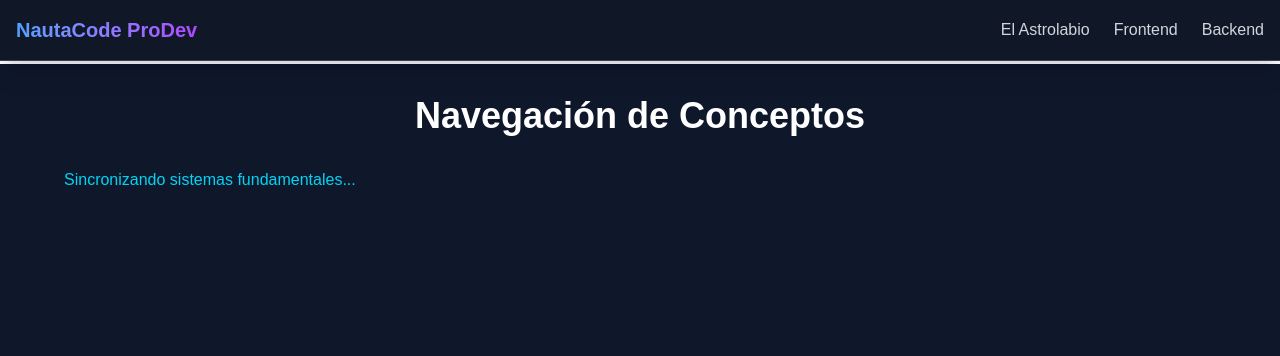
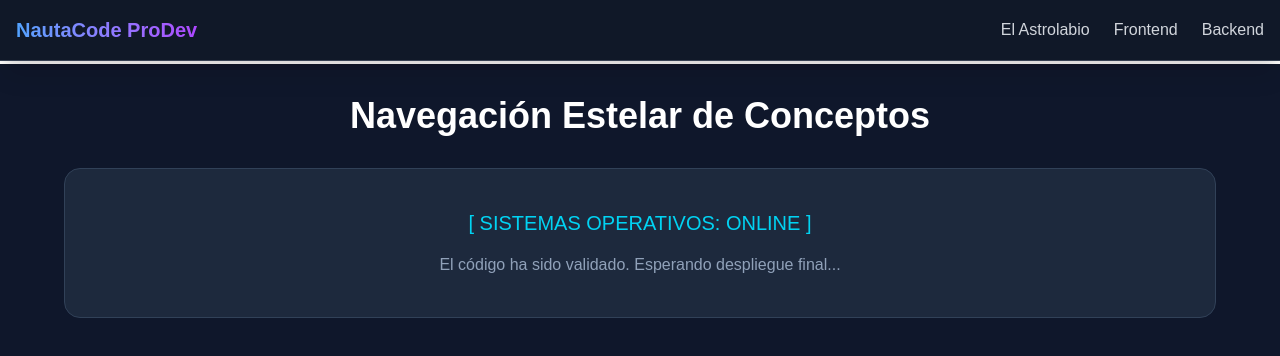
Before and after one commit to Nautacore/nautacode-prodev, a Next.js app: page /conceptos-fundamentales in a window 1280 px wide. Shown: the top 356 px of the page. Built offline with nearby package versions, Linux system fonts and the light colour scheme.

Commit message:
Update page.tsx

```diff
--- a/src/app/conceptos-fundamentales/page.tsx
+++ b/src/app/conceptos-fundamentales/page.tsx
@@ -1,6 +1,6 @@
 import React from 'react';
 
-// 1. Definimos los tipos de datos (la "identificación" que pide TypeScript)
+// 1. Esto es lo que TypeScript exige: Definir los tipos
 interface PlanetCardProps {
   title: string;
   description: string;
@@ -9,7 +9,7 @@ interface PlanetCardProps {
   link: string;
 }
 
-// 2. Le decimos al componente que use esa definición
+// 2. Aquí le decimos al componente que use esos tipos
 const PlanetCard = ({ title, description, colorClass, icon: Icon, link }: PlanetCardProps) => (
   <div className={`p-6 rounded-xl shadow-2xl transition-all duration-500 hover:scale-[1.02] transform border-t-4 ${colorClass} bg-slate-800`}>
     <div className="flex items-center mb-4">
@@ -30,11 +30,16 @@ const PlanetCard = ({ title, description, colorClass, icon: Icon, link }: Planet
 
 export default function ConceptosPage() {
   return (
-    <main className="min-h-screen bg-slate-900 p-8">
-      <div className="max-w-6xl mx-auto">
-        <h1 className="text-4xl font-bold text-white mb-8 text-center">Navegación de Conceptos</h1>
-        <div className="grid grid-cols-1 md:grid-cols-2 lg:grid-cols-3 gap-8 text-white">
-           <p className="text-cyan-400 font-mono">Sincronizando sistemas fundamentales...</p>
+    <main className="min-h-screen bg-slate-900 p-8 text-white">
+      <div className="max-w-6xl mx-auto text-center">
+        <h1 className="text-4xl font-bold mb-8">Navegación Estelar de Conceptos</h1>
+        <div className="bg-slate-800 p-10 rounded-2xl border border-slate-700">
+          <p className="text-xl text-cyan-400 font-mono">
+            [ SISTEMAS OPERATIVOS: ONLINE ]
+          </p>
+          <p className="mt-4 text-slate-400">
+            El código ha sido validado. Esperando despliegue final...
+          </p>
         </div>
       </div>
     </main>
```
